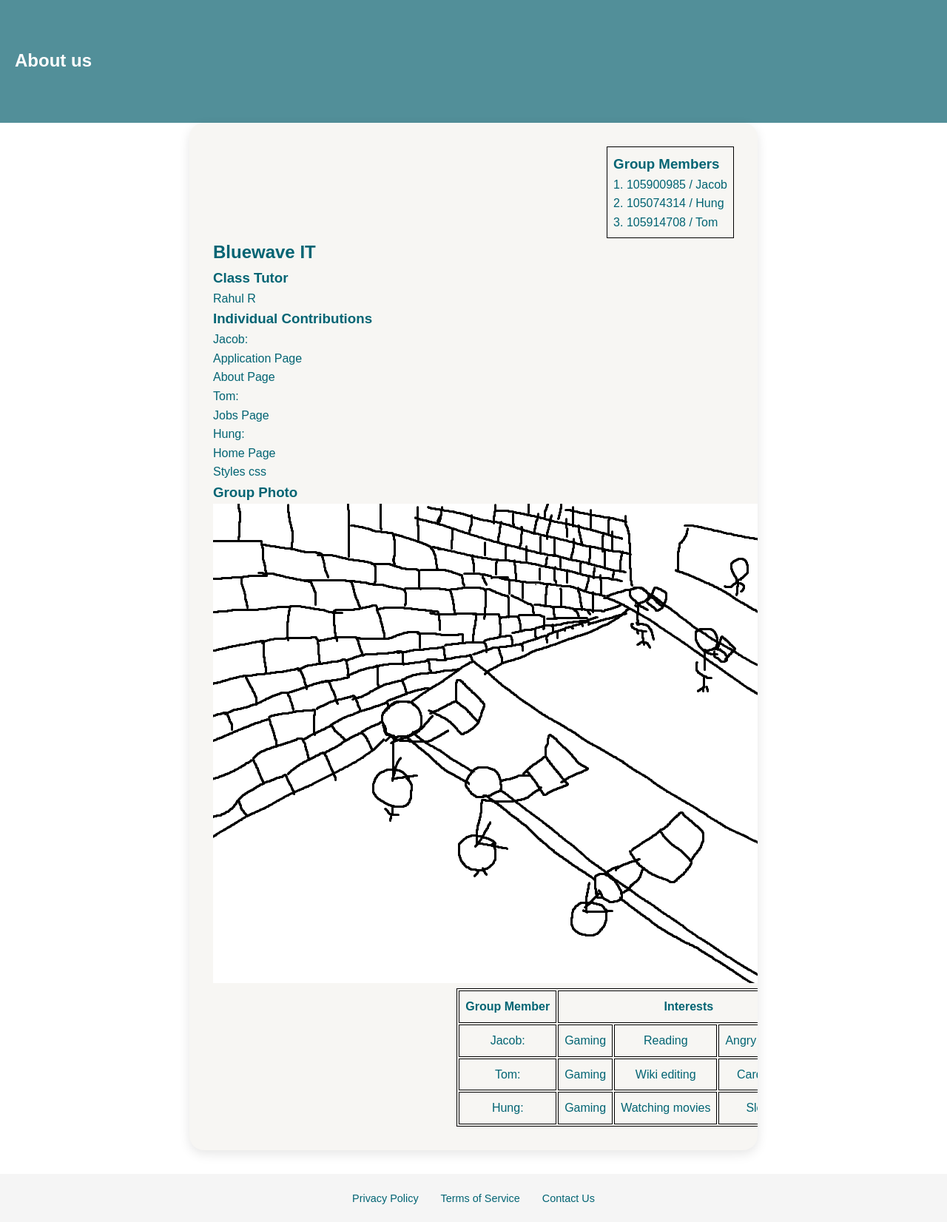
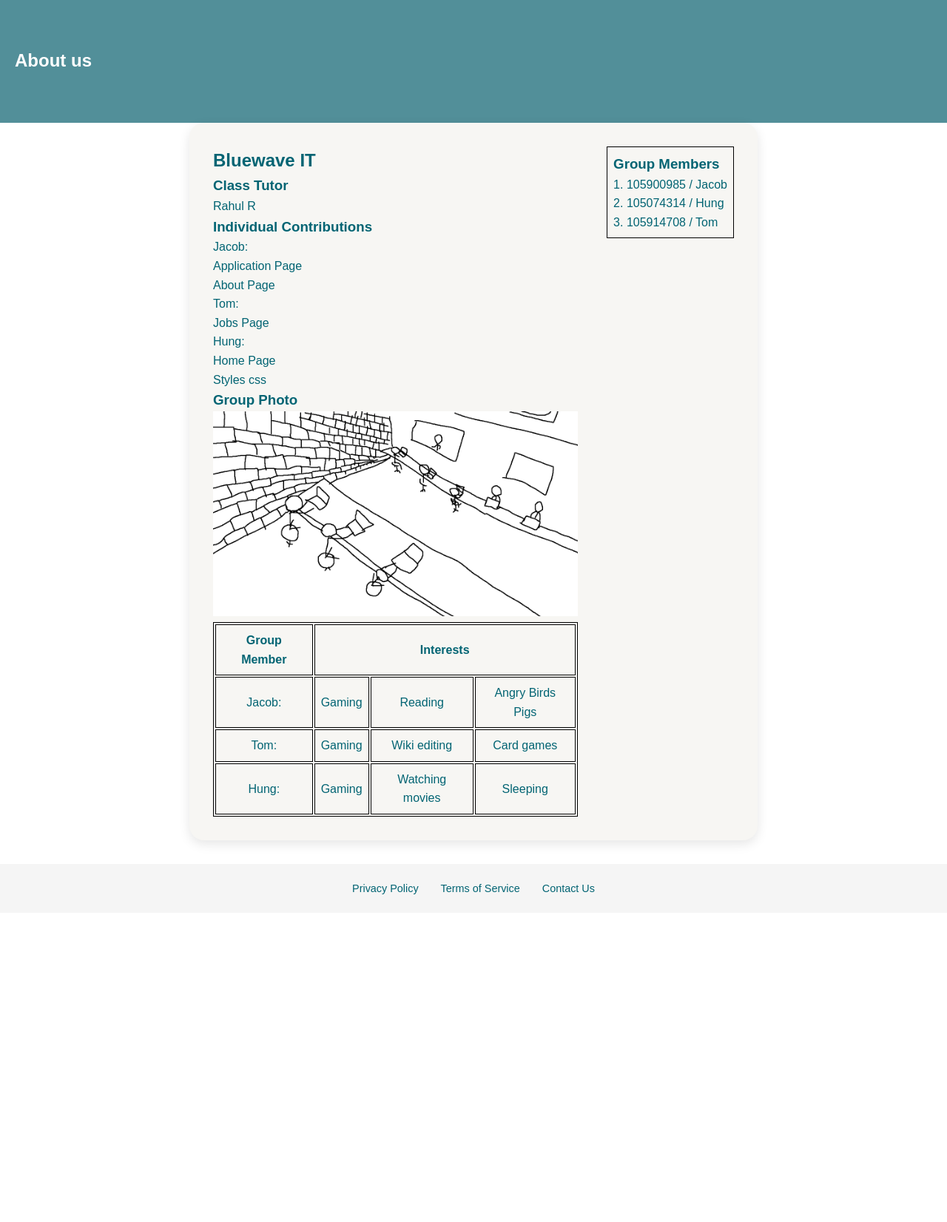
Before and after one commit to Iggzpigz/Project-1, a PHP site: page /about.html in a window 1280 px wide. Shown: the part 158-1810 px from the top of the page at 74% size. After the commit the page ends 1367 px from the top, so only its background shows below. Run offline with PHP 8.4, Linux system fonts and the light colour scheme.

Commit message:
about aside change

```diff
--- a/styles.css
+++ b/styles.css
@@ -439,6 +439,7 @@ box-shadow: 0 5px 15px rgba(0, 0, 0, 0.1);
   overflow: hidden;
 }
 #card-thing article {
+  width: 70%;
   float: left;
 }
 #card-thing aside {
@@ -446,6 +447,9 @@ float: right;
   border: 1px solid black;
   list-style-position: inside;
   padding: 0.5em 0.5em 0.5em 0.5em;
+}
+#card-thing img {
+  width: 100%;
 }
 article h6{
   color: #F7F6F3;
```
Lines whose indentation alone changed are shown as unchanged.
